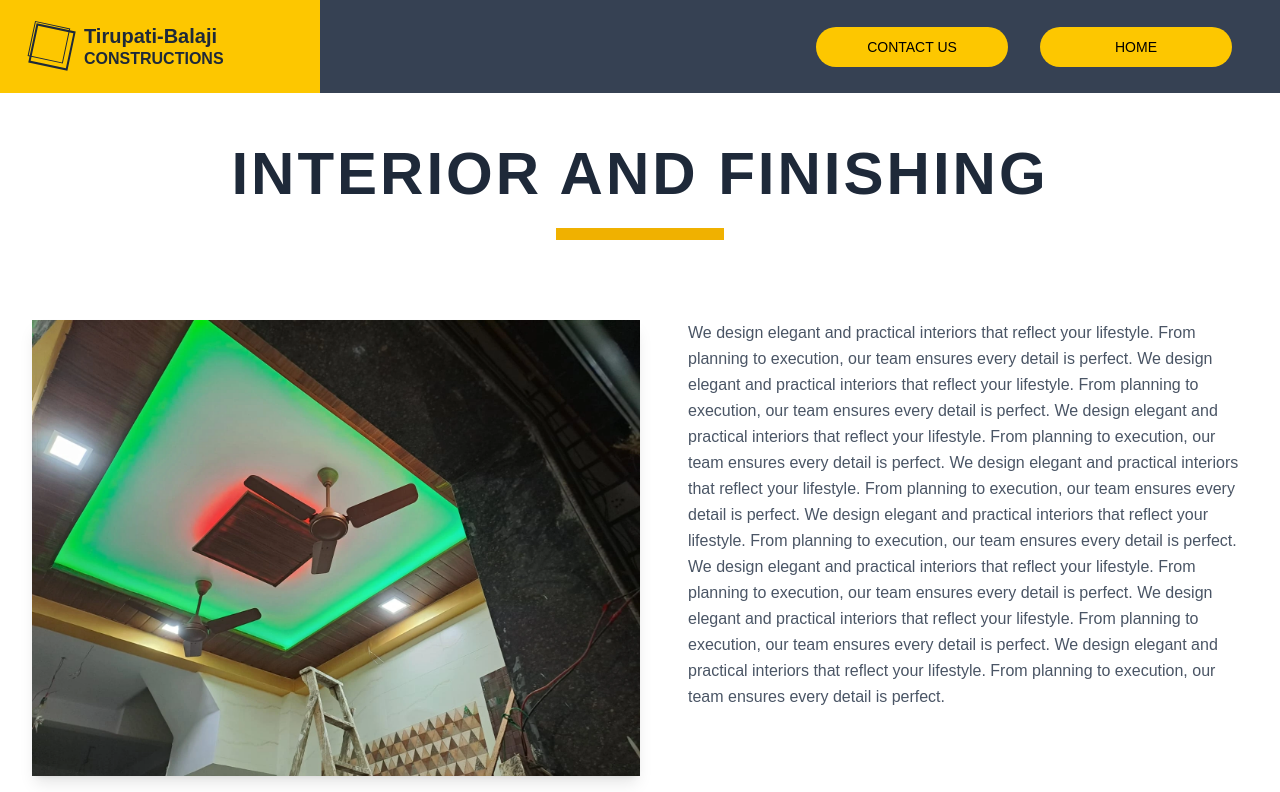
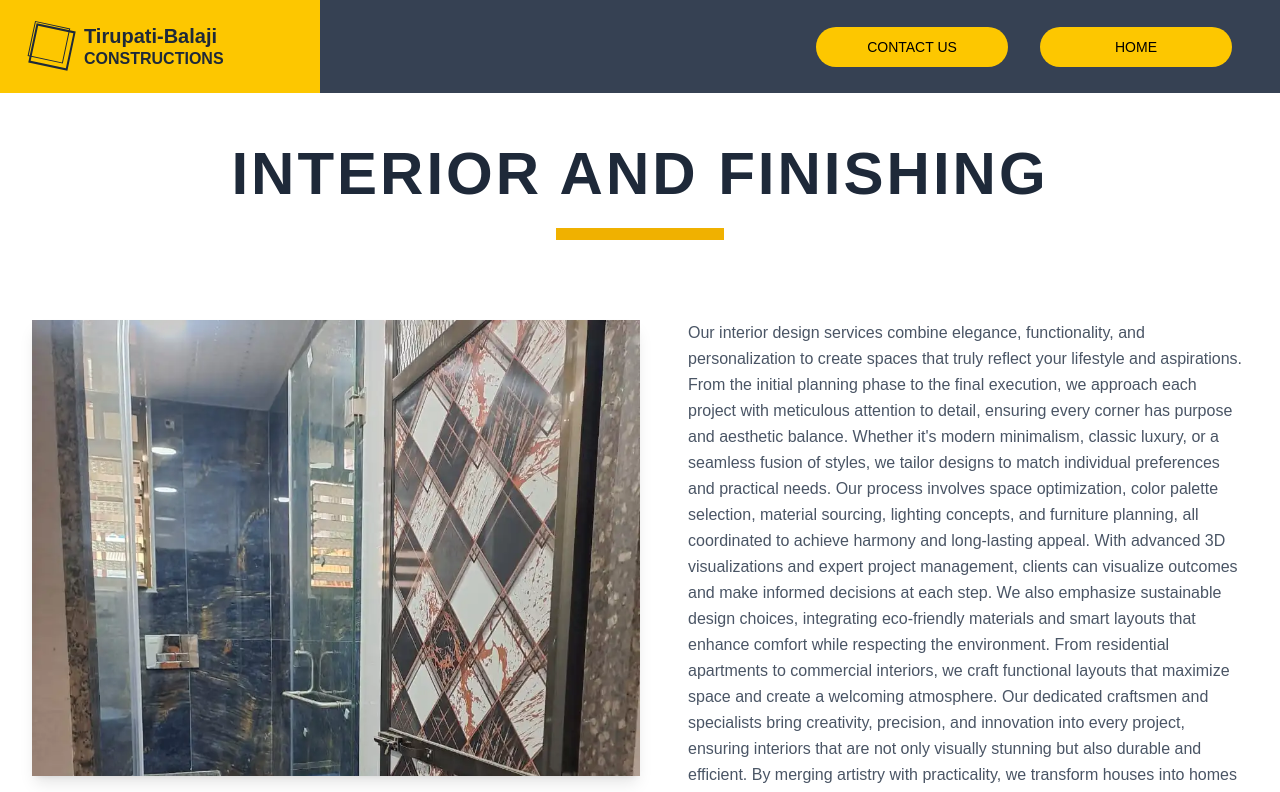
Before and after one commit to AAROHSINHA/Tirupati-Balaji-Construction-Site, a React (Vite) app in the folder site/: page /interior-and-finishing in a window 1280 px wide. Shown: the top 792 px of the page. Built offline with nearby package versions, Linux system fonts and the light colour scheme.

Commit message:
ADDED CONTENT TO SERVICES

```diff
--- a/site/src/Homepage.tsx
+++ b/site/src/Homepage.tsx
@@ -7,6 +7,7 @@ import AboutSection from "./components/AboutSection/AboutSection";
 import GallerySection from "./components/GallerySection/GallerySection";
 import ContactSection from "./components/ContactSection/ContactSection";
 import Footer from "./components/Footer/Footer";
+import StatsSection from "./components/StatsSection/StatsSection";
 
 function App() {
   const homeRef = useRef<HTMLDivElement>(null);
@@ -29,6 +30,7 @@ function App() {
       <div ref={aboutRef}>
         <AboutSection />
       </div>
+      <StatsSection />
       <div ref={galleryRef}>
         <GallerySection />
       </div>
--- a/site/src/ServicesPage/ServicePages/ConstructionPage.tsx
+++ b/site/src/ServicesPage/ServicePages/ConstructionPage.tsx
@@ -1,13 +1,11 @@
 import Navbar from "../CommonNavbar/Navbar.tsx";
 import Header from "../CommonComponents/Header.tsx";
 import Content from "../CommonComponents/Content.tsx";
-import img7 from "../../assets/Gallery/img12.webp";
+import img from "../../assets/Gallery/img2.webp";
 import CardsGrid from "../CommonComponents/CardsGrid.tsx";
 import Footer from "../../components/Footer/Footer.tsx";
 import ContactButton from "../CommonComponents/ContactButton.tsx";
-
-const desc =
-  "We design elegant and practical interiors that reflect your lifestyle. From planning to execution, our team ensures every detail is perfect. We design elegant and practical interiors that reflect your lifestyle. From planning to execution, our team ensures every detail is perfect. We design elegant and practical interiors that reflect your lifestyle. From planning to execution, our team ensures every detail is perfect. We design elegant and practical interiors that reflect your lifestyle. From planning to execution, our team ensures every detail is perfect. We design elegant and practical interiors that reflect your lifestyle. From planning to execution, our team ensures every detail is perfect. We design elegant and practical interiors that reflect your lifestyle. From planning to execution, our team ensures every detail is perfect. We design elegant and practical interiors that reflect your lifestyle. From planning to execution, our team ensures every detail is perfect. We design elegant and practical interiors that reflect your lifestyle. From planning to execution, our team ensures every detail is perfect.";
+import { constructionDescription } from "./content.ts";
 
 const cardData = [
   {
@@ -55,8 +53,8 @@ export default function ConstructionPage() {
       <Header title="CONSTRUCTION AND REMODELLING" />
       <Content
         title="Transform Your Interiors"
-        description={desc}
-        imgSrc={img7}
+        description={constructionDescription}
+        imgSrc={img}
       />
       <CardsGrid cards={cardData} />
       <ContactButton />
--- a/site/src/ServicesPage/ServicePages/InteriorPage.tsx
+++ b/site/src/ServicesPage/ServicePages/InteriorPage.tsx
@@ -1,13 +1,11 @@
 import Navbar from "../CommonNavbar/Navbar.tsx";
 import Header from "../CommonComponents/Header.tsx";
 import Content from "../CommonComponents/Content.tsx";
-import img7 from "../../assets/Gallery/img7.webp";
+import img from "../../assets/Gallery/img4.webp";
 import CardsGrid from "../CommonComponents/CardsGrid.tsx";
 import Footer from "../../components/Footer/Footer.tsx";
 import ContactButton from "../CommonComponents/ContactButton.tsx";
-
-const desc =
-  "We design elegant and practical interiors that reflect your lifestyle. From planning to execution, our team ensures every detail is perfect. We design elegant and practical interiors that reflect your lifestyle. From planning to execution, our team ensures every detail is perfect. We design elegant and practical interiors that reflect your lifestyle. From planning to execution, our team ensures every detail is perfect. We design elegant and practical interiors that reflect your lifestyle. From planning to execution, our team ensures every detail is perfect. We design elegant and practical interiors that reflect your lifestyle. From planning to execution, our team ensures every detail is perfect. We design elegant and practical interiors that reflect your lifestyle. From planning to execution, our team ensures every detail is perfect. We design elegant and practical interiors that reflect your lifestyle. From planning to execution, our team ensures every detail is perfect. We design elegant and practical interiors that reflect your lifestyle. From planning to execution, our team ensures every detail is perfect.";
+import { interiorDescription } from "./content.ts";
 
 const cardData = [
   {
@@ -55,8 +53,8 @@ export default function InteriorPage() {
       <Header title="INTERIOR AND FINISHING" />
       <Content
         title="Transform Your Interiors"
-        description={desc}
-        imgSrc={img7}
+        description={interiorDescription}
+        imgSrc={img}
       />
       <CardsGrid cards={cardData} />
       <ContactButton />
--- a/site/src/ServicesPage/ServicePages/PlumbingPage.tsx
+++ b/site/src/ServicesPage/ServicePages/PlumbingPage.tsx
@@ -5,9 +5,7 @@ import img7 from "../../assets/Gallery/img5.webp";
 import CardsGrid from "../CommonComponents/CardsGrid.tsx";
 import Footer from "../../components/Footer/Footer.tsx";
 import ContactButton from "../CommonComponents/ContactButton.tsx";
-
-const desc =
-  "We design elegant and practical interiors that reflect your lifestyle. From planning to execution, our team ensures every detail is perfect. We design elegant and practical interiors that reflect your lifestyle. From planning to execution, our team ensures every detail is perfect. We design elegant and practical interiors that reflect your lifestyle. From planning to execution, our team ensures every detail is perfect. We design elegant and practical interiors that reflect your lifestyle. From planning to execution, our team ensures every detail is perfect. We design elegant and practical interiors that reflect your lifestyle. From planning to execution, our team ensures every detail is perfect. We design elegant and practical interiors that reflect your lifestyle. From planning to execution, our team ensures every detail is perfect. We design elegant and practical interiors that reflect your lifestyle. From planning to execution, our team ensures every detail is perfect. We design elegant and practical interiors that reflect your lifestyle. From planning to execution, our team ensures every detail is perfect.";
+import { plumbingDescription } from "./content.ts";
 
 const cardData = [
   {
@@ -55,7 +53,7 @@ export default function PlumbingPage() {
       <Header title="PLUMBING AND UTILITIES" />
       <Content
         title="Transform Your Interiors"
-        description={desc}
+        description={plumbingDescription}
         imgSrc={img7}
       />
       <CardsGrid cards={cardData} />
--- /dev/null
+++ b/site/src/ServicesPage/ServicePages/content.ts
@@ -0,0 +1,8 @@
+export const interiorDescription =
+  "Our interior design services combine elegance, functionality, and personalization to create spaces that truly reflect your lifestyle and aspirations. From the initial planning phase to the final execution, we approach each project with meticulous attention to detail, ensuring every corner has purpose and aesthetic balance. Whether it's modern minimalism, classic luxury, or a seamless fusion of styles, we tailor designs to match individual preferences and practical needs. Our process involves space optimization, color palette selection, material sourcing, lighting concepts, and furniture planning, all coordinated to achieve harmony and long-lasting appeal. With advanced 3D visualizations and expert project management, clients can visualize outcomes and make informed decisions at each step. We also emphasize sustainable design choices, integrating eco-friendly materials and smart layouts that enhance comfort while respecting the environment. From residential apartments to commercial interiors, we craft functional layouts that maximize space and create a welcoming atmosphere. Our dedicated craftsmen and specialists bring creativity, precision, and innovation into every project, ensuring interiors that are not only visually stunning but also durable and efficient. By merging artistry with practicality, we transform houses into homes and workplaces into inspiring environments that adapt beautifully to Mumbai’s fast-paced urban lifestyle.";
+
+export const plumbingDescription =
+  "Our plumbing and utility services in Mumbai are designed to meet the demands of modern urban households and commercial spaces with unmatched reliability and efficiency. Whether it’s setting up complete water supply systems, ensuring steady pressure across multi‑storey apartments, or deploying advanced drainage and sewage pipelines, our experts take care of both installation and long‑term maintenance. We source high‑grade pipes, fittings, and fixtures to deliver a combination of strength, endurance, and seamless performance. With growing urban density, we focus on maximizing water flow management, preventing leakages and blockages, and integrating eco‑friendly technologies such as water recycling solutions. Every project is executed with precision engineering and a commitment to safety regulations, industry standards, and local compliance. Our dedicated team also handles system upgrades, emergency repairs, and preventive inspections to avoid costly breakdowns. By combining cutting‑edge tools, practical expertise, and customer‑centric planning, we ensure that Mumbai’s residents and businesses experience uninterrupted utility services.";
+
+export const constructionDescription =
+  "Our construction and remodeling services in Mumbai are built around quality, innovation, and city-specific requirements. From laying strong structural foundations to executing fine interior detailing, we transform spaces with precision, safety, and long-term durability in mind. Every project is guided by modern architectural practices, efficient material usage, and strict adherence to timelines, ensuring maximum value and satisfaction. We specialize in both residential and commercial projects, offering customized solutions that align with client goals while reflecting Mumbai’s fast-paced urban lifestyle. Our expertise spans reinforced concrete frameworks, energy-efficient designs, modular layouts, and sustainable methods that reduce long-term maintenance costs. Whether it’s renovating existing spaces with modern upgrades or constructing entirely new facilities, our team ensures a seamless blend of technical excellence and aesthetic appeal. We also emphasize safety compliance, structural audits, and quality checks at every stage to deliver results that last. By integrating engineering knowledge, skilled craftsmanship, and customer-focused planning, we help bring ideas to life, turning bare structures into functional, future-ready living and working environments across Mumbai’s evolving skyline.";
```
